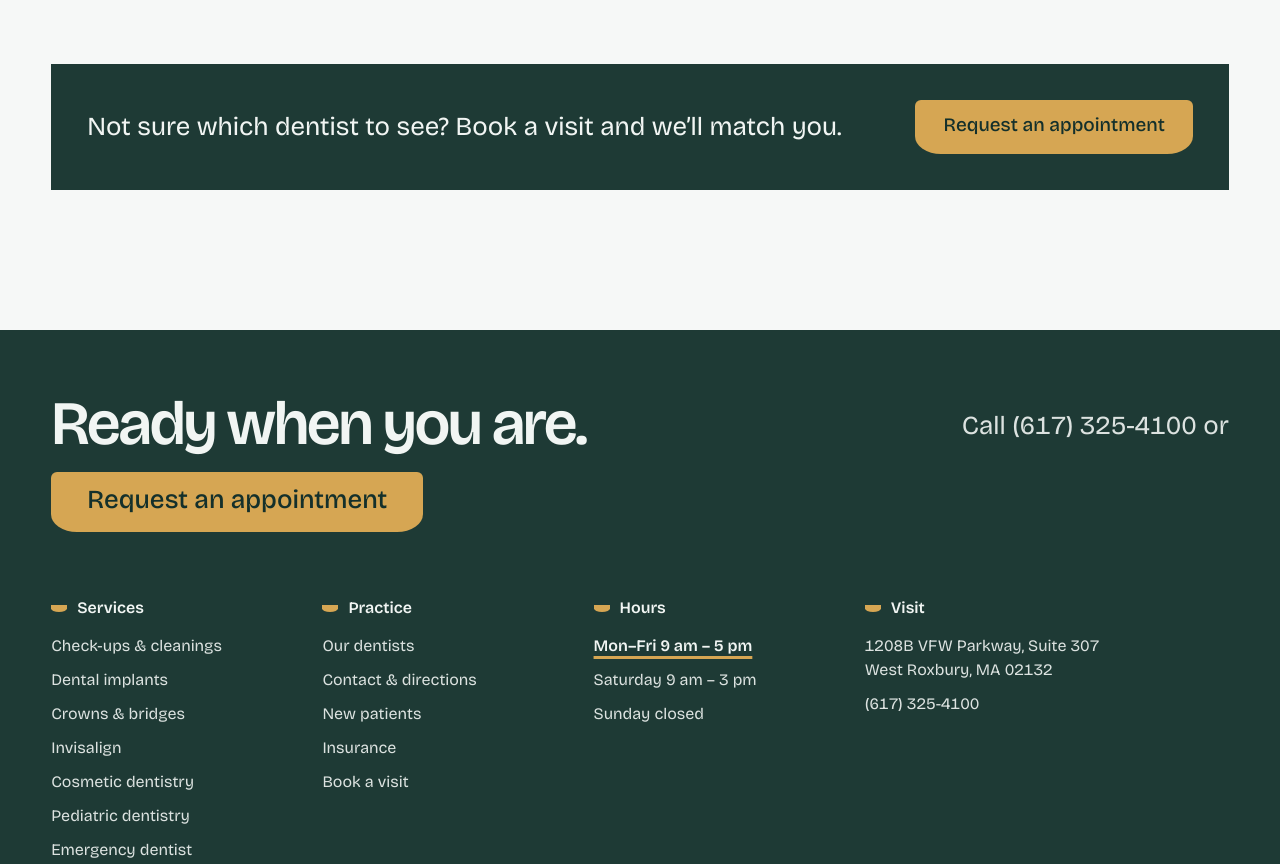
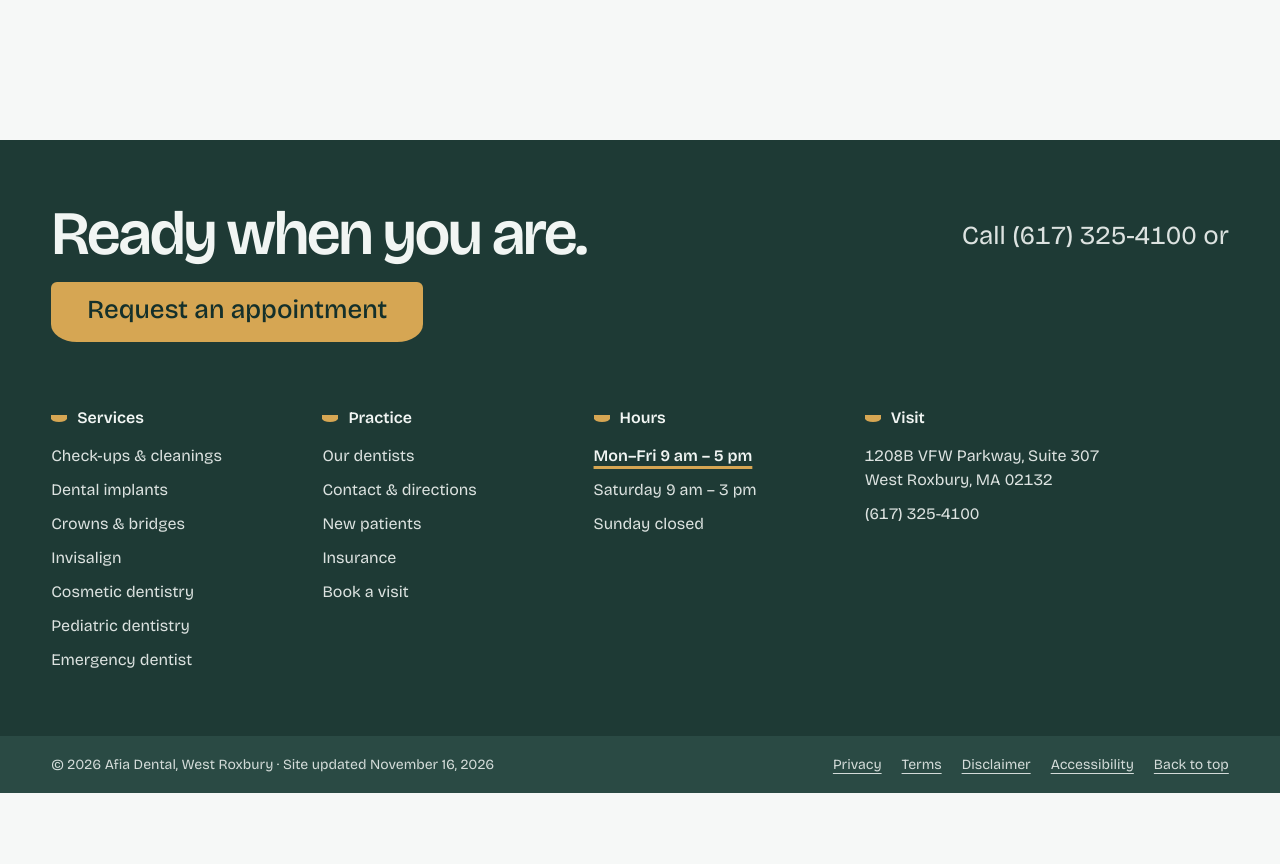
Before and after one commit to lpowell98/afia-dental-care, a plain HTML site: page site/our-dentists/index.html in a window 1280 px wide. Shown: the part 2446-3310 px from the top of the page. After the commit the page ends 3240 px from the top, so only its background shows below. Drawn offline with Linux system fonts and the light colour scheme.

Commit message:
Remove page-level booking band on New patients and Our dentists (footer band already offers booking)
Co-Authored-By: Claude Opus 5.5 <noreply@anthropic.com>
Claude-Session: https://claude.ai/code/session_01CWhRRMWfHhkUSYtbV9CHM2

```diff
--- a/site/our-dentists/index.html
+++ b/site/our-dentists/index.html
@@ -119,11 +119,6 @@
 </div>
 </article>
 </div>
-
-<div class="pg-cta">
-<p>Not sure which dentist to see? Book a visit and we’ll match you.</p>
-<a class="btn" href="/#book" data-book>Request an appointment</a>
-</div>
 </main>
 
 <footer>
```
Also changed, not shown: site/new-patients/index.html (+0 -2 lines), src/pages/new-patients.html (+0 -2 lines), src/pages/our-dentists.html (+0 -5 lines).
